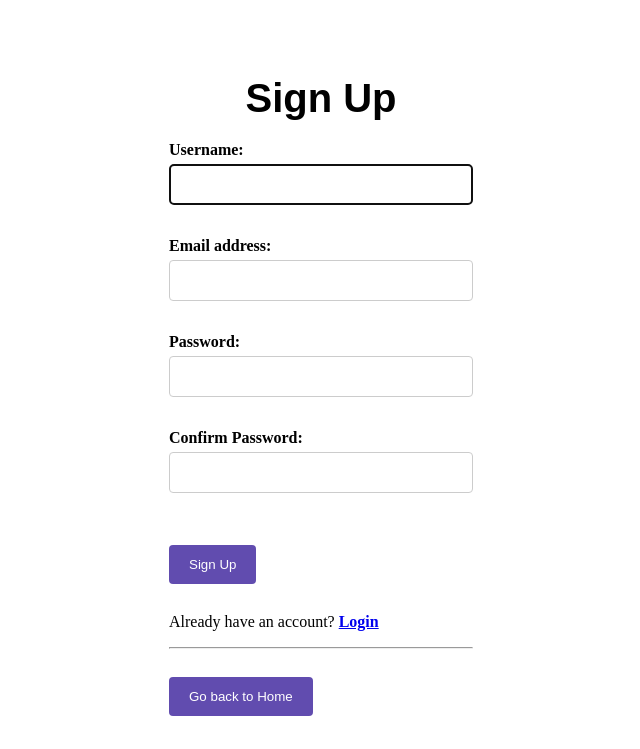
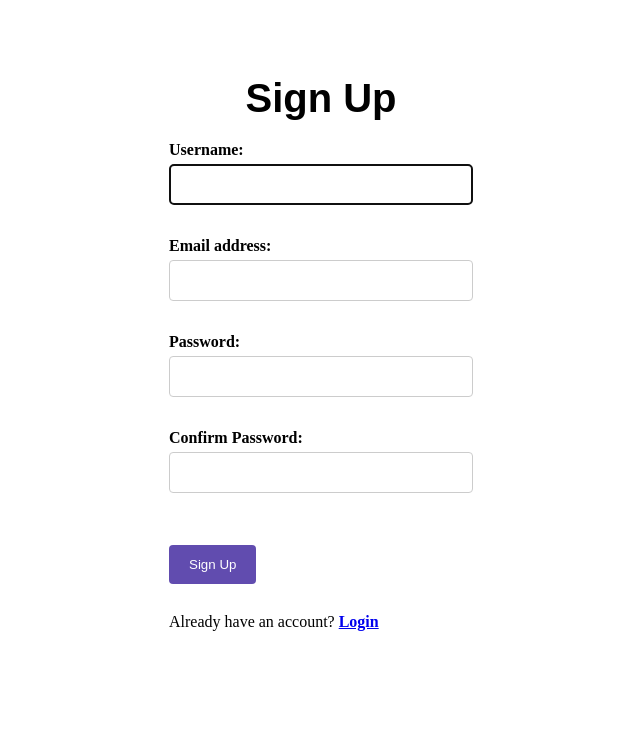
Before and after one commit to likhita24/Edu4, a Django app: page /register/ in a window 1280 px wide. Shown: the part 51-800 px from the top of the page, without its empty margins (319-959 px from the left). Run offline with Django 3.2, Linux system fonts and the light colour scheme.

Commit message:
login and register - delete go back to home

```diff
--- a/templates/registration/login.html
+++ b/templates/registration/login.html
@@ -26,7 +26,6 @@
     <a href="{% url 'login1' %}"><input type="submit" value="Login"></a><br>
     <a href="{% url 'password_reset' %}">Forgot your paassword ?</a><br><br>
     <p>Don't have an account? <a href="{% url 'register' %}"><b>sign up</b></a></p>
-    <a href="{% url 'home' %}"><input type="submit" value="Go back to Home"></a>
     <div id="space"></div>
   </div>
 </form>
--- a/templates/registration/register.html
+++ b/templates/registration/register.html
@@ -17,8 +17,8 @@
                       <b>{{ form.as_p }}</b>
                 <a href="{% url 'login' %}"><input type="submit" value="Sign Up"></a>
                 <p>Already have an account? <a href="{% url 'login' %}"><b>Login</b></a></p>
-                <hr><a href="{% url 'home' %}"><input type="submit" value="Go back to Home"></a>
               </div>
-            </form>
+        </form>
+
     </body>
 </html>
```
Also changed, not shown: db.sqlite3.
